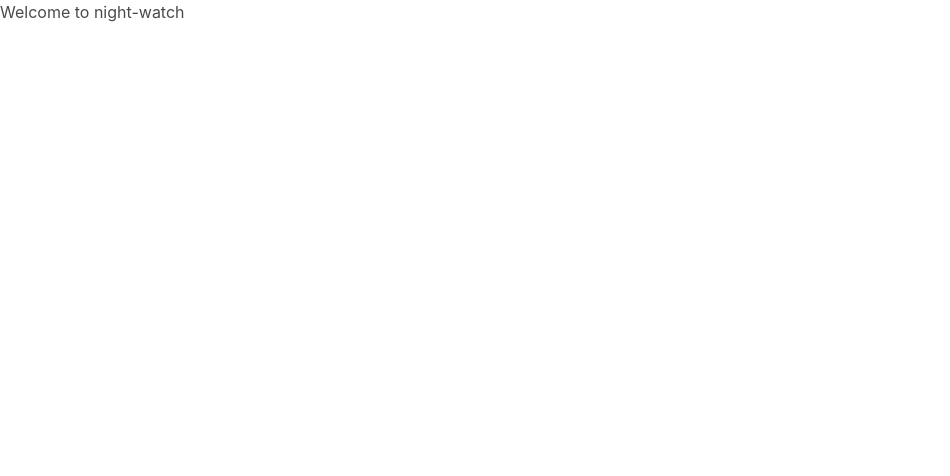
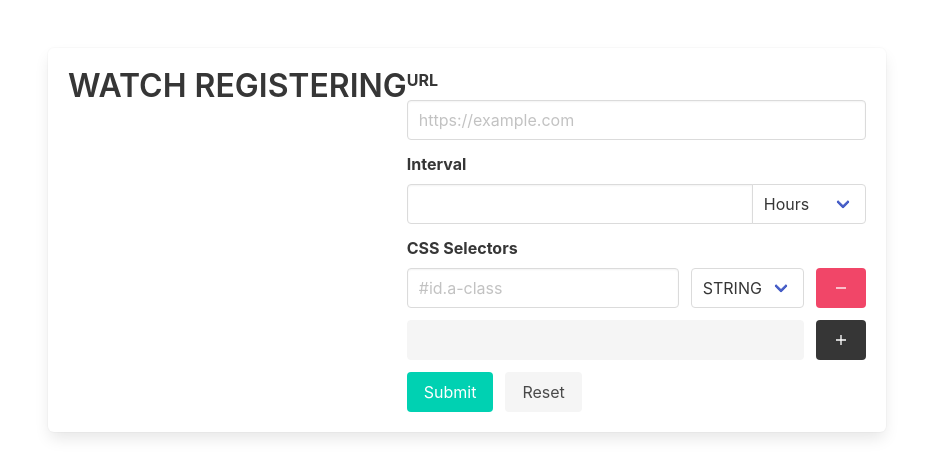
Before and after one commit to nghiaduy9/web-app, a Next.js app: page / in a window 1280 px wide. Shown: the top 476 px of the page, without its empty margins (0-950 px from the left). Built offline with nearby package versions, Linux system fonts and the light colour scheme.

Commit message:
[features/f6] Add form to create new watches (#2)

```diff
--- /dev/null
+++ b/components/layout.js
@@ -0,0 +1,3 @@
+const Layout = (props) => <div id='layout'>{props.children}</div>
+
+export default Layout
--- /dev/null
+++ b/components/watch-registering/form.js
@@ -0,0 +1,86 @@
+const Form = () => (
+  <form onSubmit={(event) => event.preventDefault()}>
+    <UrlField />
+    <IntervalField />
+    <CssSelectorsField />
+    <div className='field is-grouped'>
+      <div className='control'>
+        <button className='button is-primary'>Submit</button>
+      </div>
+      <div className='control'>
+        <button className='button is-light'>Reset</button>
+      </div>
+    </div>
+  </form>
+)
+
+const UrlField = () => (
+  <div className='field'>
+    <label className='label'>URL</label>
+    <div className='control'>
+      <input className='input' type='url' placeholder='https://example.com' />
+    </div>
+  </div>
+)
+
+const IntervalField = () => (
+  <div className='field'>
+    <label className='label'>Interval</label>
+    <div className='field has-addons'>
+      <div className='control is-expanded'>
+        <input className='input' type='number' min={1} />
+      </div>
+      <div className='control'>
+        <div className='select'>
+          <select>
+            <option>Hours</option>
+            <option>Minutes</option>
+          </select>
+        </div>
+      </div>
+    </div>
+  </div>
+)
+
+const CssSelectorsField = () => (
+  <div className='field'>
+    <label className='label'>CSS Selectors</label>
+    <CssSelectorRow />
+    <AddCssSelectorRow />
+  </div>
+)
+
+const CssSelectorRow = () => (
+  <div className='field is-grouped'>
+    <div className='control is-expanded'>
+      <input className='input' type='text' placeholder='#id.a-class' />
+    </div>
+    <div className='control'>
+      <div className='select'>
+        <select>
+          <option>STRING</option>
+        </select>
+      </div>
+    </div>
+    <div className='control'>
+      <button className='button is-danger'>
+        <ion-icon name='remove' />
+      </button>
+    </div>
+  </div>
+)
+
+const AddCssSelectorRow = () => (
+  <div className='field is-grouped'>
+    <div className='control is-expanded'>
+      <input className='input' disabled />
+    </div>
+    <div className='control'>
+      <button className='button is-dark'>
+        <ion-icon name='add' />
+      </button>
+    </div>
+  </div>
+)
+
+export default Form
--- /dev/null
+++ b/pages/_app.js
@@ -0,0 +1,18 @@
+import App, { Container } from 'next/app'
+import Layout from '../components/layout'
+import '../styles/index.scss'
+
+class MyApp extends App {
+  render () {
+    const { Component, pageProps } = this.props
+    return (
+      <Container>
+        <Layout>
+          <Component {...pageProps} />
+        </Layout>
+      </Container>
+    )
+  }
+}
+
+export default MyApp
--- /dev/null
+++ b/pages/_document.js
@@ -0,0 +1,18 @@
+import Document, { Html, Head, Main, NextScript } from 'next/document'
+
+class MyDocument extends Document {
+  render() {
+    return (
+      <Html>
+        <Head />
+        <body>
+          <Main />
+          <NextScript />
+          <script src='https://unpkg.com/ionicons@4.6.2/dist/ionicons.js' />
+        </body>
+      </Html>
+    )
+  }
+}
+
+export default MyDocument
--- a/pages/index.js
+++ b/pages/index.js
@@ -1,5 +1,23 @@
-import '../styles/index.scss'
+import WatchRegisteringForm from '../components/watch-registering/form'
 
-const Index = () => <div>Welcome to night-watch</div>
+const Index = () => (
+  <div className='section is-flex'>
+    <WatchRegisteringBox />
+    <style jsx>{`
+      justify-content: center;
+    `}</style>
+  </div>
+)
+
+const WatchRegisteringBox = () => (
+  <div className='box is-flex'>
+    <h3 className='title is-3'>WATCH REGISTERING</h3>
+    <WatchRegisteringForm />
+    <style jsx>{`
+      align-items: center;
+      flex-direction: column;
+    `}</style>
+  </div>
+)
 
 export default Index
```
Also changed, not shown: package.json (+6 -4 lines), server.js (added, +28 -0 lines), .eslintrc.json, 1 other file (tests, documents, lock files or other folders).
